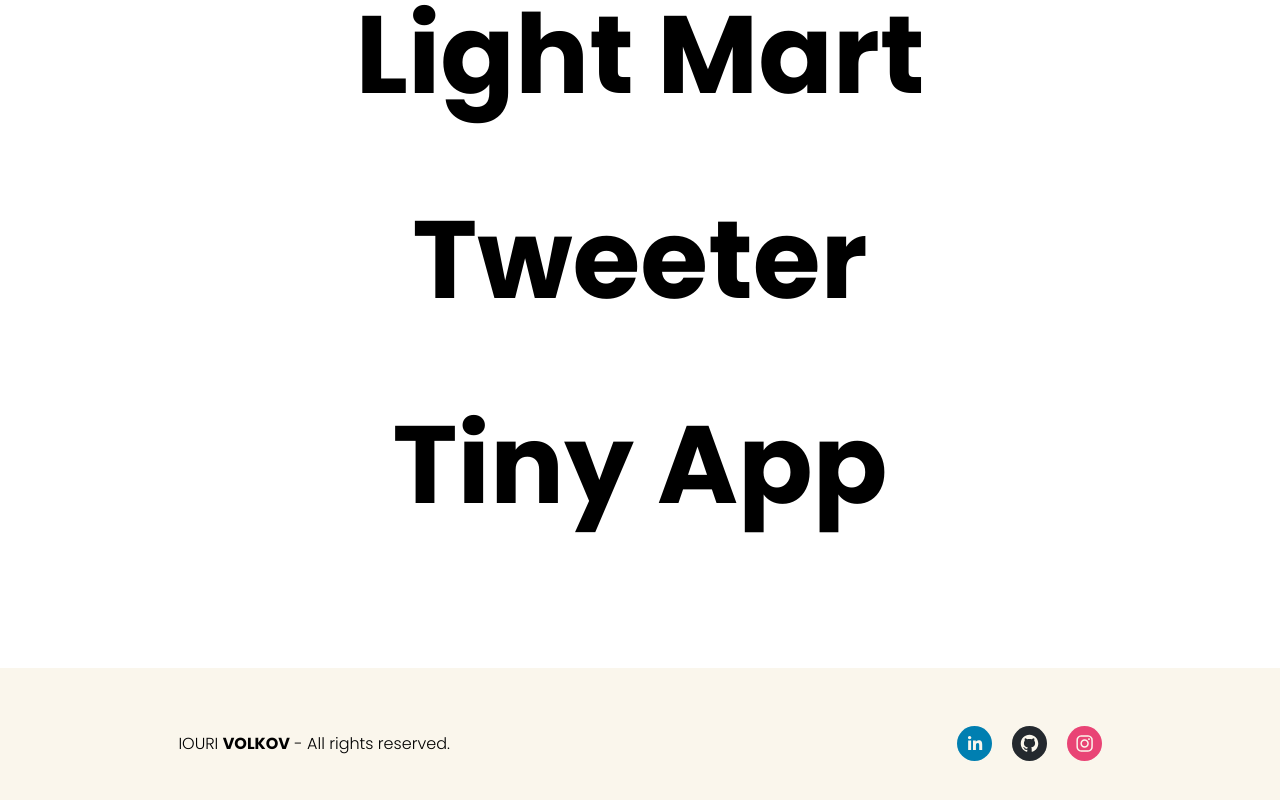
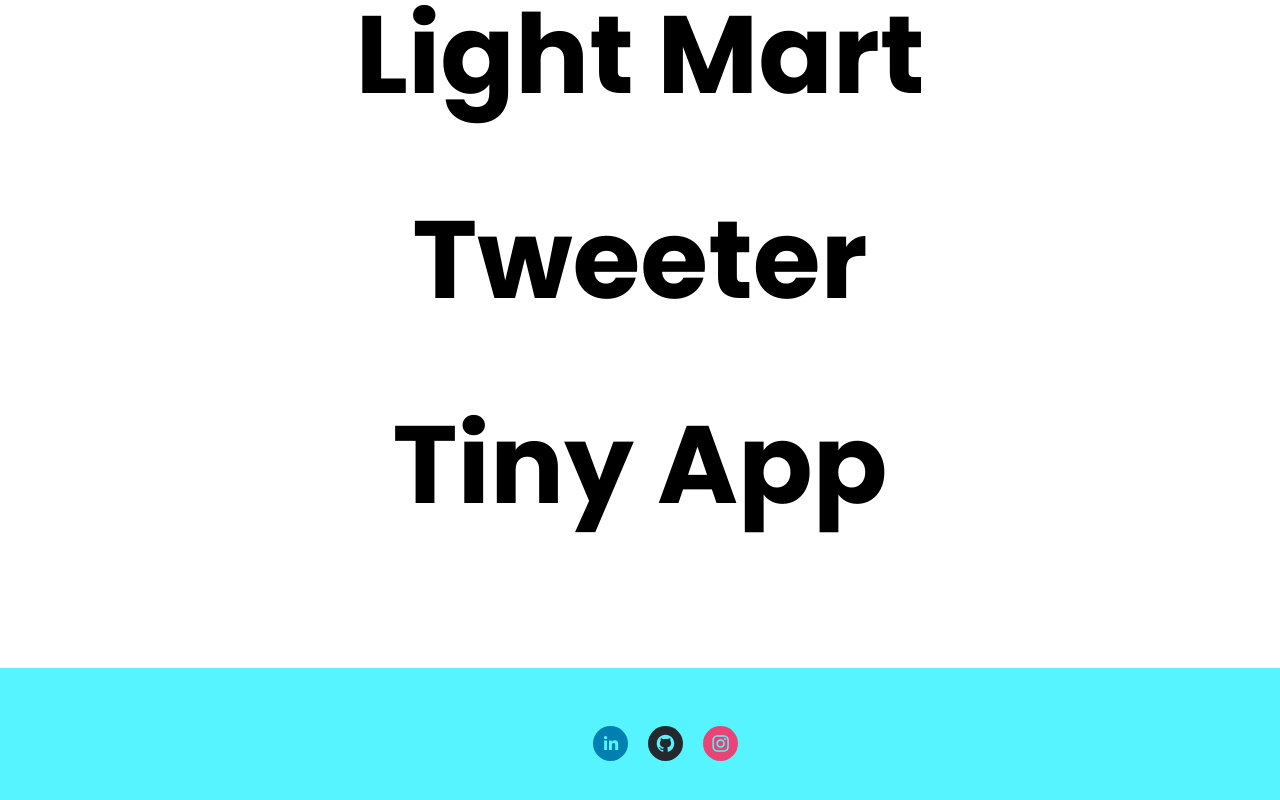
Before and after one commit to iourivolkov/portfolio-website, a React (Create React App) app: page / in a window 1280 px wide. Shown: the part 1844-2644 px from the top of the page. Built offline with nearby package versions, Linux system fonts and the light colour scheme.

Commit message:
Adjust CSS

```diff
--- a/src/App.js
+++ b/src/App.js
@@ -5,6 +5,7 @@ import Projects from "./components/Projects";
 import Footer from "./components/Footer";
 import Photos from "./components/Photos";
 import About from "./components/About";
+import styled from "styled-components";
 
 import { useEffect, useRef } from "react";
 import * as THREE from "three";
--- a/src/components/Footer.jsx
+++ b/src/components/Footer.jsx
@@ -8,11 +8,6 @@ const Footer = () => {
   return (
     <div className="footer-container">
       <section className="footer">
-        <section className="footer-contact-info-left">
-          <p>
-            IOURI <b>VOLKOV</b> - All rights reserved.
-          </p>
-        </section>
         <section className="footer-social-icons-right">
           <SocialIcon
             className="linkedIn"
--- a/src/styles/Footer.css
+++ b/src/styles/Footer.css
@@ -1,17 +1,16 @@
 .footer {
   margin-top: 100px;
   font-family: "Poppins", sans-serif;
-  color: black;
+  color: white;
   align-items: center;
   display: flex;
   justify-content: space-around;
   flex-direction: row;
   font-weight: 300;
   margin-bottom: 50px;
-  background-color: rgb(250, 246, 236);
+  background-color: rgb(85, 244, 255);
   height: 150px;
   margin-bottom: 0px;
-  color: black;
   overflow-y: hidden;
 }
 
```
